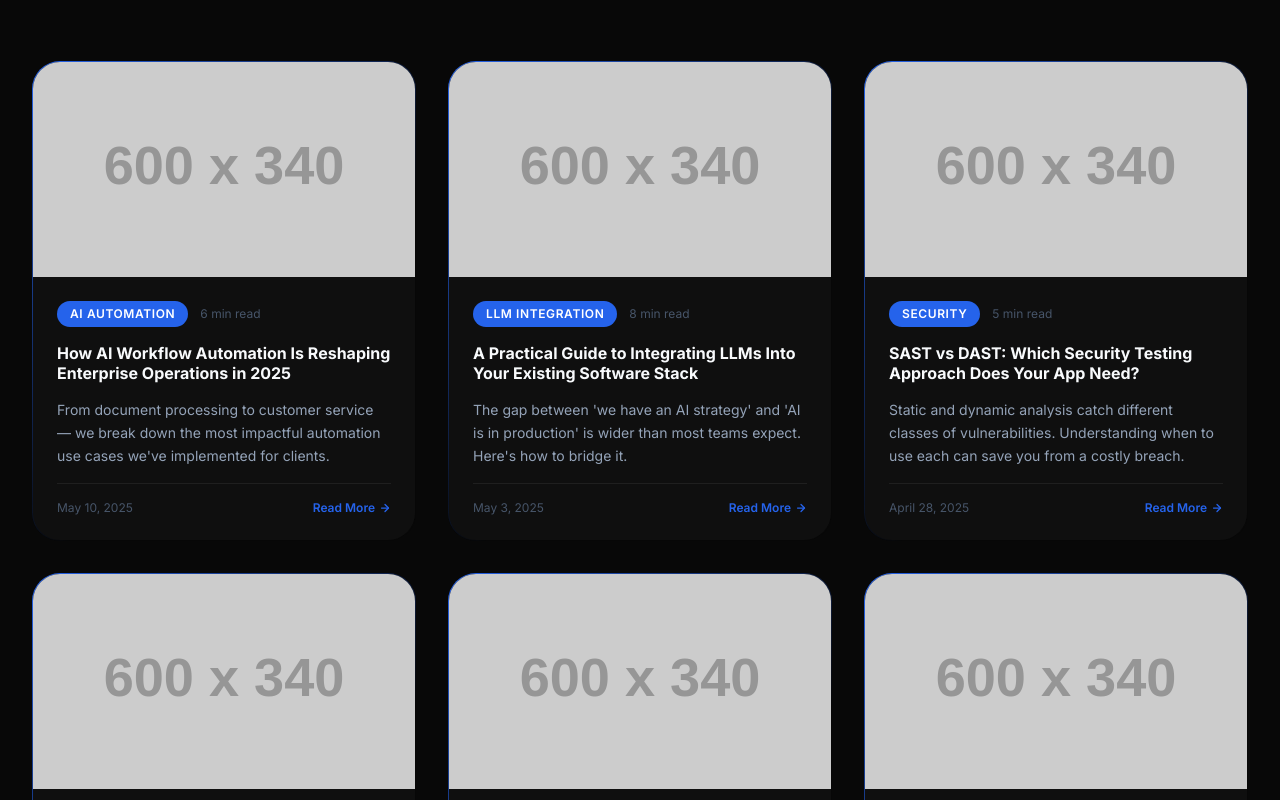
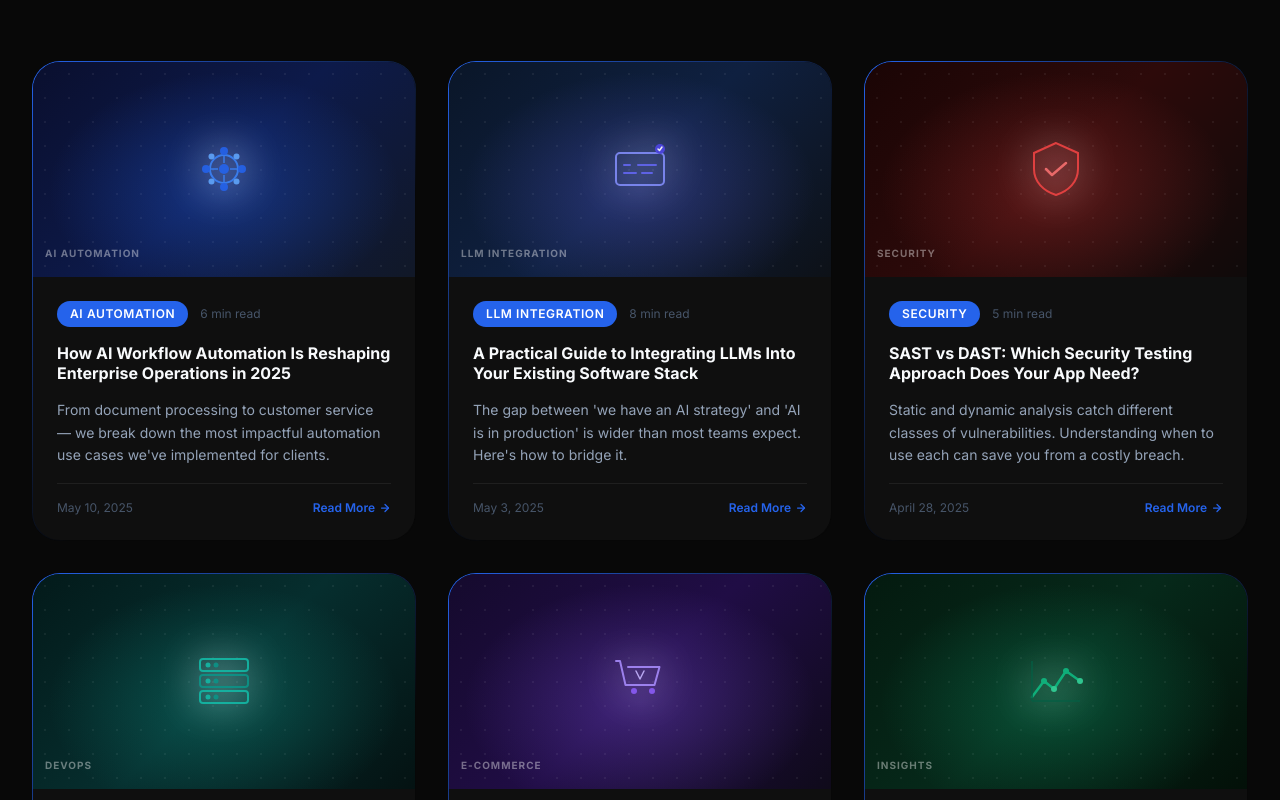
Before and after one commit to DevanshuGoyal8/Exagrowth, a Next.js app: page /blog in a window 1280 px wide. Shown: the part 440-1240 px from the top of the page. Built offline with nearby package versions, Linux system fonts and the light colour scheme; no server answers.

Commit message:
Replace placeholder images with branded BlogCover + add blog page animations

```diff
--- /dev/null
+++ b/app/blog/layout.tsx
@@ -0,0 +1,18 @@
+import type { Metadata } from 'next'
+
+export const metadata: Metadata = {
+  title: 'Blog | Exagrowth',
+  description:
+    'Insights on AI automation, LLM integration, security audits, DevOps, e-commerce, and digital transformation — written by the Exagrowth team.',
+  alternates: { canonical: 'https://exagrowth.com/blog' },
+  openGraph: {
+    title: 'Blog | Exagrowth',
+    description:
+      'Deep dives into AI, tech, and digital transformation from a team that has shipped in 5 countries.',
+    url: 'https://exagrowth.com/blog',
+  },
+}
+
+export default function BlogLayout({ children }: { children: React.ReactNode }) {
+  return <>{children}</>
+}
--- a/app/blog/page.tsx
+++ b/app/blog/page.tsx
@@ -1,30 +1,39 @@
-import type { Metadata } from 'next'
-import Image from 'next/image'
+'use client'
+
+import React from 'react'
 import Link from 'next/link'
+import { motion, useReducedMotion } from 'framer-motion'
 import { Badge } from '@/components/ui/Badge'
+import { BlogCover } from '@/components/ui/BlogCover'
 import { formatDate } from '@/lib/utils'
 import { posts } from '@/lib/blogData'
 
-export const metadata: Metadata = {
-  title: 'Blog | Exagrowth',
-  description:
-    'Insights on AI automation, LLM integration, security audits, DevOps, e-commerce, and digital transformation — written by the Exagrowth team.',
-  alternates: { canonical: 'https://exagrowth.com/blog' },
-  openGraph: {
-    title: 'Blog | Exagrowth',
-    description:
-      'Deep dives into AI, tech, and digital transformation from a team that has shipped in 5 countries.',
-    url: 'https://exagrowth.com/blog',
-  },
+// Note: metadata is defined in a separate layout or we use static metadata
+// since this is now a client component for animations
+
+const cardVariants = {
+  hidden: { opacity: 0, y: 32 },
+  visible: (i: number) => ({
+    opacity: 1,
+    y: 0,
+    transition: { duration: 0.55, delay: i * 0.09, ease: [0.22, 1, 0.36, 1] },
+  }),
 }
 
 export default function BlogPage() {
+  const prefersReduced = useReducedMotion()
+
   return (
     <div className="bg-[var(--color-background)] min-h-screen">
       {/* Hero */}
       <section className="section-padding border-b border-[var(--color-border)]">
         <div className="max-w-7xl mx-auto px-4 sm:px-6 lg:px-8">
-          <div className="text-center max-w-2xl mx-auto">
+          <motion.div
+            initial={prefersReduced ? false : { opacity: 0, y: 24 }}
+            animate={{ opacity: 1, y: 0 }}
+            transition={{ duration: 0.7, ease: [0.22, 1, 0.36, 1] }}
+            className="text-center max-w-2xl mx-auto"
+          >
             <p className="text-xs font-semibold uppercase tracking-[0.2em] text-[var(--color-blue)] mb-5">
               INSIGHTS
             </p>
@@ -34,7 +43,7 @@ export default function BlogPage() {
             <p className="text-lg text-[var(--color-text-secondary)] leading-relaxed">
               AI, tech, and digital transformation — practical writing from a team that ships.
             </p>
-          </div>
+          </motion.div>
         </div>
       </section>
 
@@ -42,21 +51,29 @@ export default function BlogPage() {
       <section className="section-padding">
         <div className="max-w-7xl mx-auto px-4 sm:px-6 lg:px-8">
           <div className="grid grid-cols-1 md:grid-cols-2 lg:grid-cols-3 gap-8">
-            {posts.map((post) => (
-              <article
+            {posts.map((post, i) => (
+              <motion.article
                 key={post.slug}
-                className="glass gradient-border rounded-[var(--radius-xl)] overflow-hidden flex flex-col group hover:shadow-[0_0_40px_rgba(37,99,235,0.12)] transition-shadow duration-300"
+                custom={i}
+                variants={prefersReduced ? {} : cardVariants}
+                initial="hidden"
+                whileInView="visible"
+                viewport={{ once: true, margin: '-40px' }}
+                whileHover={prefersReduced ? {} : { y: -6, transition: { duration: 0.2 } }}
+                className="glass gradient-border rounded-[var(--radius-xl)] overflow-hidden flex flex-col group"
+                style={{ willChange: 'transform' }}
               >
-                {/* Thumbnail */}
-                <div className="relative w-full aspect-[16/9] overflow-hidden">
-                  <Image
-                    src="https://placehold.co/600x340/0f0f0f/1f2937"
-                    alt={`Cover image for: ${post.title}`}
-                    fill
-                    className="object-cover group-hover:scale-105 transition-transform duration-500"
-                    sizes="(max-width: 768px) 100vw, (max-width: 1200px) 50vw, 33vw"
-                  />
-                </div>
+                {/* Cover */}
+                <Link
+                  href={`/blog/${post.slug}`}
+                  className="relative w-full aspect-[16/9] overflow-hidden block"
+                  tabIndex={-1}
+                  aria-hidden="true"
+                >
+                  <div className="w-full h-full group-hover:scale-105 transition-transform duration-500">
+                    <BlogCover tag={post.tag} variant="card" />
+                  </div>
+                </Link>
 
                 {/* Content */}
                 <div className="flex flex-col gap-4 p-6 flex-1">
@@ -68,7 +85,10 @@ export default function BlogPage() {
                   </div>
 
                   <h2 className="text-base font-bold text-[var(--color-text-primary)] leading-tight group-hover:text-[var(--color-blue-glow)] transition-colors duration-200">
-                    <Link href={`/blog/${post.slug}`} className="focus:outline-none focus-visible:underline">
+                    <Link
+                      href={`/blog/${post.slug}`}
+                      className="focus:outline-none focus-visible:underline"
+                    >
                       {post.title}
                     </Link>
                   </h2>
@@ -86,7 +106,7 @@ export default function BlogPage() {
                     </time>
                     <Link
                       href={`/blog/${post.slug}`}
-                      className="text-xs font-semibold text-[var(--color-blue)] hover:text-[var(--color-blue-bright)] transition-colors duration-200 flex items-center gap-1"
+                      className="text-xs font-semibold text-[var(--color-blue)] hover:text-[var(--color-blue-bright)] transition-colors duration-200 flex items-center gap-1 group/link"
                       aria-label={`Read more: ${post.title}`}
                     >
                       Read More
@@ -100,6 +120,7 @@ export default function BlogPage() {
                         strokeWidth="2.5"
                         strokeLinecap="round"
                         strokeLinejoin="round"
+                        className="group-hover/link:translate-x-1 transition-transform duration-200"
                         aria-hidden="true"
                       >
                         <line x1="5" y1="12" x2="19" y2="12" />
@@ -108,7 +129,7 @@ export default function BlogPage() {
                     </Link>
                   </div>
                 </div>
-              </article>
+              </motion.article>
             ))}
           </div>
         </div>
--- /dev/null
+++ b/components/ui/BlogCover.tsx
@@ -0,0 +1,191 @@
+import React from 'react'
+
+// ── Topic themes ──────────────────────────────────────────────────────────────
+
+const themes: Record<
+  string,
+  { from: string; via: string; to: string; glow: string; icon: React.ReactNode }
+> = {
+  'AI Automation': {
+    from: '#0a0f2e',
+    via: '#0d1a4a',
+    to: '#111827',
+    glow: 'rgba(37,99,235,0.35)',
+    icon: (
+      <svg viewBox="0 0 64 64" fill="none" xmlns="http://www.w3.org/2000/svg" className="w-16 h-16 opacity-90">
+        <circle cx="32" cy="32" r="14" stroke="#3B82F6" strokeWidth="2" />
+        <circle cx="32" cy="14" r="4" fill="#2563EB" />
+        <circle cx="32" cy="50" r="4" fill="#2563EB" />
+        <circle cx="14" cy="32" r="4" fill="#2563EB" />
+        <circle cx="50" cy="32" r="4" fill="#2563EB" />
+        <circle cx="19.5" cy="19.5" r="3" fill="#60A5FA" />
+        <circle cx="44.5" cy="44.5" r="3" fill="#60A5FA" />
+        <circle cx="44.5" cy="19.5" r="3" fill="#60A5FA" />
+        <circle cx="19.5" cy="44.5" r="3" fill="#60A5FA" />
+        <line x1="32" y1="18" x2="32" y2="26" stroke="#3B82F6" strokeWidth="1.5" />
+        <line x1="32" y1="38" x2="32" y2="46" stroke="#3B82F6" strokeWidth="1.5" />
+        <line x1="18" y1="32" x2="26" y2="32" stroke="#3B82F6" strokeWidth="1.5" />
+        <line x1="38" y1="32" x2="46" y2="32" stroke="#3B82F6" strokeWidth="1.5" />
+        <circle cx="32" cy="32" r="5" fill="#2563EB" />
+      </svg>
+    ),
+  },
+  'LLM Integration': {
+    from: '#0a1628',
+    via: '#0f2040',
+    to: '#0d1117',
+    glow: 'rgba(99,102,241,0.3)',
+    icon: (
+      <svg viewBox="0 0 64 64" fill="none" xmlns="http://www.w3.org/2000/svg" className="w-16 h-16 opacity-90">
+        <rect x="8" y="16" width="48" height="32" rx="4" stroke="#818CF8" strokeWidth="2" />
+        <path d="M16 28h6M16 36h12M30 28h18M34 36h10" stroke="#6366F1" strokeWidth="2" strokeLinecap="round" />
+        <circle cx="52" cy="12" r="5" fill="#4F46E5" />
+        <path d="M50 12l1.5 1.5L54 10" stroke="white" strokeWidth="1.5" strokeLinecap="round" strokeLinejoin="round" />
+      </svg>
+    ),
+  },
+  Security: {
+    from: '#1a0505',
+    via: '#2d0a0a',
+    to: '#0f0a0a',
+    glow: 'rgba(239,68,68,0.25)',
+    icon: (
+      <svg viewBox="0 0 64 64" fill="none" xmlns="http://www.w3.org/2000/svg" className="w-16 h-16 opacity-90">
+        <path d="M32 6L10 16v16c0 13 9.5 22 22 26 12.5-4 22-13 22-26V16L32 6z" stroke="#EF4444" strokeWidth="2" fill="rgba(239,68,68,0.08)" />
+        <path d="M22 32l6 6 14-12" stroke="#F87171" strokeWidth="2.5" strokeLinecap="round" strokeLinejoin="round" />
+      </svg>
+    ),
+  },
+  Cybersecurity: {
+    from: '#1a0505',
+    via: '#2d0a0a',
+    to: '#0f0a0a',
+    glow: 'rgba(239,68,68,0.25)',
+    icon: (
+      <svg viewBox="0 0 64 64" fill="none" xmlns="http://www.w3.org/2000/svg" className="w-16 h-16 opacity-90">
+        <path d="M32 6L10 16v16c0 13 9.5 22 22 26 12.5-4 22-13 22-26V16L32 6z" stroke="#EF4444" strokeWidth="2" fill="rgba(239,68,68,0.08)" />
+        <path d="M22 32l6 6 14-12" stroke="#F87171" strokeWidth="2.5" strokeLinecap="round" strokeLinejoin="round" />
+      </svg>
+    ),
+  },
+  DevOps: {
+    from: '#031a1a',
+    via: '#062e2e',
+    to: '#041212',
+    glow: 'rgba(20,184,166,0.28)',
+    icon: (
+      <svg viewBox="0 0 64 64" fill="none" xmlns="http://www.w3.org/2000/svg" className="w-16 h-16 opacity-90">
+        <rect x="8" y="10" width="48" height="12" rx="3" stroke="#14B8A6" strokeWidth="2" />
+        <rect x="8" y="26" width="48" height="12" rx="3" stroke="#0D9488" strokeWidth="2" />
+        <rect x="8" y="42" width="48" height="12" rx="3" stroke="#14B8A6" strokeWidth="2" />
+        <circle cx="16" cy="16" r="2.5" fill="#14B8A6" />
+        <circle cx="24" cy="16" r="2.5" fill="#0D9488" />
+        <circle cx="16" cy="32" r="2.5" fill="#14B8A6" />
+        <circle cx="24" cy="32" r="2.5" fill="#0D9488" />
+        <circle cx="16" cy="48" r="2.5" fill="#14B8A6" />
+        <circle cx="24" cy="48" r="2.5" fill="#0D9488" />
+      </svg>
+    ),
+  },
+  'E-commerce': {
+    from: '#150a2d',
+    via: '#200d45',
+    to: '#0f0a1a',
+    glow: 'rgba(139,92,246,0.3)',
+    icon: (
+      <svg viewBox="0 0 64 64" fill="none" xmlns="http://www.w3.org/2000/svg" className="w-16 h-16 opacity-90">
+        <path d="M8 12h4l5.5 24h29l5-18H20" stroke="#A78BFA" strokeWidth="2" strokeLinecap="round" strokeLinejoin="round" />
+        <circle cx="26" cy="42" r="3" fill="#8B5CF6" />
+        <circle cx="44" cy="42" r="3" fill="#8B5CF6" />
+        <path d="M28 22l4 8 4-8" stroke="#C4B5FD" strokeWidth="1.5" strokeLinecap="round" strokeLinejoin="round" />
+      </svg>
+    ),
+  },
+  Insights: {
+    from: '#041a0f',
+    via: '#06291a',
+    to: '#031008',
+    glow: 'rgba(16,185,129,0.28)',
+    icon: (
+      <svg viewBox="0 0 64 64" fill="none" xmlns="http://www.w3.org/2000/svg" className="w-16 h-16 opacity-90">
+        <path d="M8 48L20 32l10 8 12-18 14 10" stroke="#10B981" strokeWidth="2.5" strokeLinecap="round" strokeLinejoin="round" />
+        <circle cx="20" cy="32" r="3" fill="#10B981" />
+        <circle cx="30" cy="40" r="3" fill="#34D399" />
+        <circle cx="42" cy="22" r="3" fill="#10B981" />
+        <circle cx="56" cy="32" r="3" fill="#34D399" />
+        <line x1="8" y1="52" x2="56" y2="52" stroke="#065F46" strokeWidth="1.5" />
+        <line x1="8" y1="12" x2="8" y2="52" stroke="#065F46" strokeWidth="1.5" />
+      </svg>
+    ),
+  },
+}
+
+const fallback = {
+  from: '#0a0f1e',
+  via: '#111827',
+  to: '#080808',
+  glow: 'rgba(37,99,235,0.2)',
+  icon: (
+    <svg viewBox="0 0 64 64" fill="none" xmlns="http://www.w3.org/2000/svg" className="w-16 h-16 opacity-80">
+      <rect x="12" y="10" width="40" height="44" rx="4" stroke="#374151" strokeWidth="2" />
+      <line x1="20" y1="22" x2="44" y2="22" stroke="#4B5563" strokeWidth="2" strokeLinecap="round" />
+      <line x1="20" y1="30" x2="44" y2="30" stroke="#4B5563" strokeWidth="2" strokeLinecap="round" />
+      <line x1="20" y1="38" x2="36" y2="38" stroke="#4B5563" strokeWidth="2" strokeLinecap="round" />
+    </svg>
+  ),
+}
+
+// ── Component ─────────────────────────────────────────────────────────────────
+
+interface BlogCoverProps {
+  tag: string
+  /** 'card' for list/preview thumbnails, 'hero' for the full-width post header */
+  variant?: 'card' | 'hero'
+  className?: string
+}
+
+export function BlogCover({ tag, variant = 'card', className = '' }: BlogCoverProps) {
+  const theme = themes[tag] ?? fallback
+
+  return (
+    <div
+      className={`relative w-full h-full flex items-center justify-center overflow-hidden ${className}`}
+      style={{
+        background: `linear-gradient(135deg, ${theme.from} 0%, ${theme.via} 50%, ${theme.to} 100%)`,
+      }}
+      aria-hidden="true"
+    >
+      {/* Dot-grid texture */}
+      <div
+        className="absolute inset-0 opacity-[0.06]"
+        style={{
+          backgroundImage: 'radial-gradient(circle, #ffffff 1px, transparent 1px)',
+          backgroundSize: '24px 24px',
+        }}
+      />
+
+      {/* Glow orb */}
+      <div
+        className="absolute inset-0 pointer-events-none"
+        style={{
+          background: `radial-gradient(ellipse at 50% 60%, ${theme.glow} 0%, transparent 65%)`,
+        }}
+      />
+
+      {/* Icon */}
+      <div
+        className={`relative z-10 ${variant === 'hero' ? 'scale-[2]' : ''}`}
+        style={{ filter: 'drop-shadow(0 0 20px currentColor)' }}
+      >
+        {theme.icon}
+      </div>
+
+      {/* Tag label */}
+      <div className="absolute bottom-3 left-3 z-10">
+        <span className="text-[10px] font-bold uppercase tracking-widest text-white/40 select-none">
+          {tag}
+        </span>
+      </div>
+    </div>
+  )
+}
```
Also changed, not shown: app/blog/[slug]/page.tsx (+3 -10 lines), components/sections/BlogPreview.tsx (+4 -13 lines).
